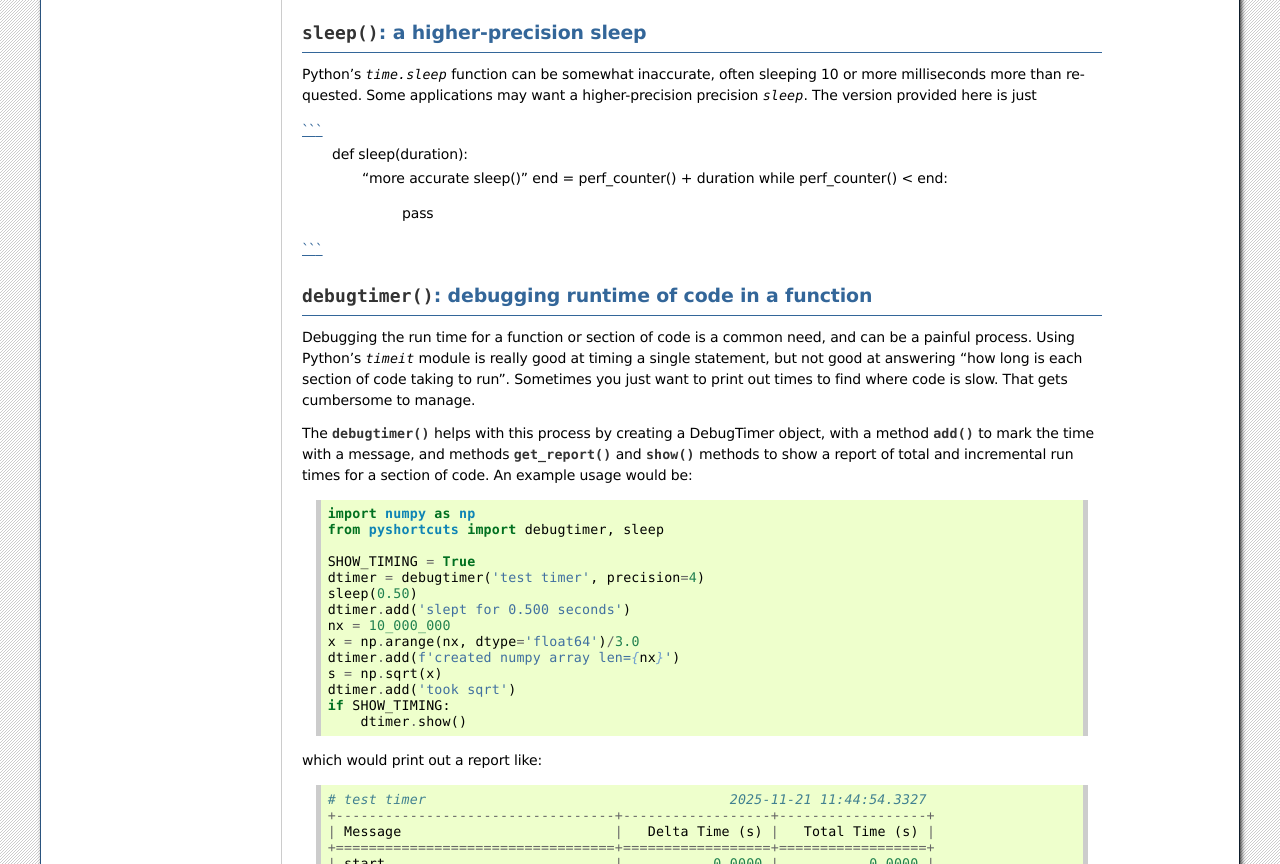
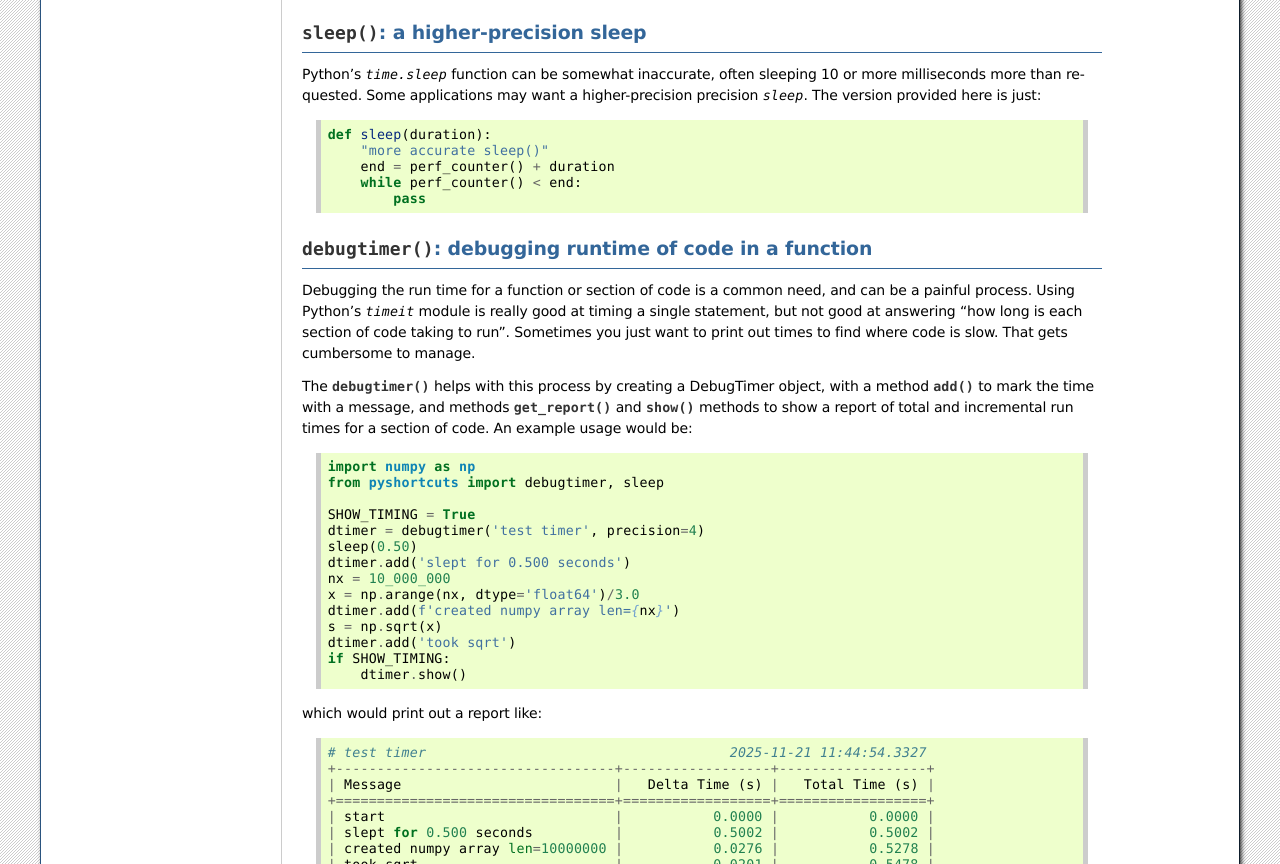
Before and after one commit to newville/pyshortcuts, a plain HTML site: page utilities.html in a window 1280 px wide. Shown: the part 1695-2559 px from the top of the page. Drawn offline with Linux system fonts and the light colour scheme.

Commit message:
update doc typo

```diff
--- a/utilities.html
+++ b/utilities.html
@@ -142,20 +142,14 @@ numbers.</p>
 <p>Python’s <cite>time.sleep</cite> function can be somewhat inaccurate, often
 sleeping 10 or more milliseconds more than requested. Some
 applications may want a higher-precision precision <cite>sleep</cite>.  The
-version provided here is just</p>
-<dl>
-<dt><a href="#id3"><span class="problematic" id="id4">``</span></a><a href="#id5"><span class="problematic" id="id6">`</span></a></dt><dd><dl>
-<dt>def sleep(duration):</dt><dd><p>“more accurate sleep()”
-end = perf_counter() + duration
-while perf_counter() &lt; end:</p>
-<blockquote>
-<div><p>pass</p>
-</div></blockquote>
-</dd>
-</dl>
-</dd>
-</dl>
-<p><a href="#id7"><span class="problematic" id="id8">``</span></a><a href="#id9"><span class="problematic" id="id10">`</span></a></p>
+version provided here is just:</p>
+<div class="highlight-default notranslate"><div class="highlight"><pre><span></span><span class="k">def</span><span class="w"> </span><span class="nf">sleep</span><span class="p">(</span><span class="n">duration</span><span class="p">):</span>
+    <span class="s2">&quot;more accurate sleep()&quot;</span>
+    <span class="n">end</span> <span class="o">=</span> <span class="n">perf_counter</span><span class="p">()</span> <span class="o">+</span> <span class="n">duration</span>
+    <span class="k">while</span> <span class="n">perf_counter</span><span class="p">()</span> <span class="o">&lt;</span> <span class="n">end</span><span class="p">:</span>
+        <span class="k">pass</span>
+</pre></div>
+</div>
 </section>
 <section id="debugtimer-debugging-runtime-of-code-in-a-function">
 <h2><code class="xref py py-func docutils literal notranslate"><span class="pre">debugtimer()</span></code>: debugging runtime of code in a function<a class="headerlink" href="#debugtimer-debugging-runtime-of-code-in-a-function" title="Link to this heading">¶</a></h2>
```
Also changed, not shown: _sources/utilities.rst.txt.
